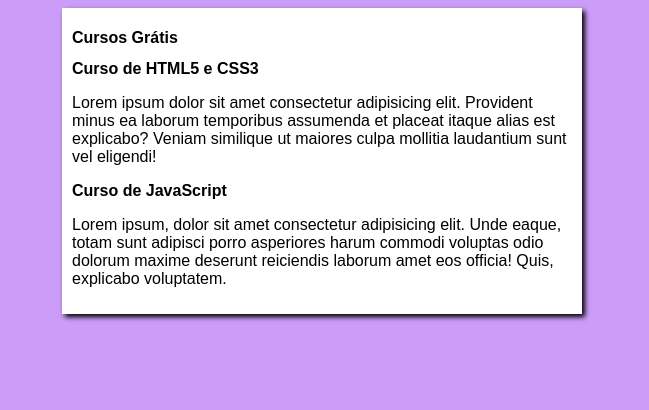
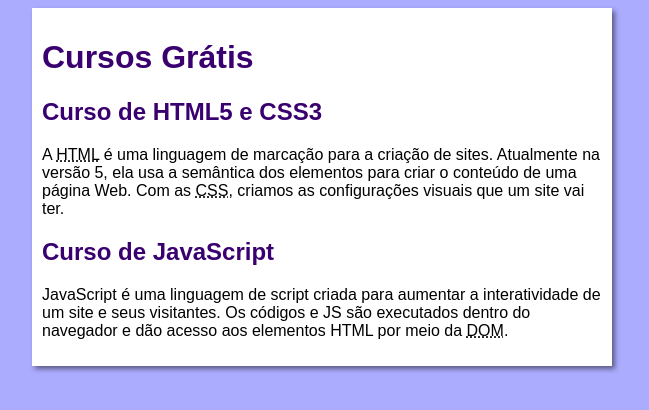
Before and after one commit to dscarrara/projeto-site, a plain HTML site: page index.html in a window 1280 px wide. Shown: the whole page, without its empty margins (318-967 px from the left). Drawn offline with Linux system fonts and the light colour scheme.

Commit message:
Novo conteúdo

```diff
--- a/estilos/style.css
+++ b/estilos/style.css
@@ -4,13 +4,24 @@
 }
 
 body {
-    background-color: rgb(204, 157, 248);
+    background-color: #acacff;
+
 }
 
 main {
     background-color: white;
-    width: 500px;
+    width: 560px;
     margin: auto;
-    box-shadow: 3px 3px 5px black;
     padding: 10px;
+    box-shadow: 3px 3px 5px rgba(0, 0, 0, 0.473);
 }
+
+h1 {
+    font-size: 2em;
+    color: rgb(58, 0, 112);
+}
+
+h2 {
+    font-size: 1.5em;
+    color: rgb(58, 0, 112);
+}
--- a/index.html
+++ b/index.html
@@ -13,12 +13,12 @@
             <h1>Cursos Grátis</h1>
         <article>
             <h2>Curso de HTML5 e CSS3</h2>
-            <p>Lorem ipsum dolor sit amet consectetur adipisicing elit. Provident minus ea laborum temporibus assumenda et placeat itaque alias est explicabo? Veniam similique ut maiores culpa mollitia laudantium sunt vel eligendi!</p>
+            <p>A <abbr title="HyperText Markup Language">HTML</abbr> é uma linguagem de marcação para a criação de sites. Atualmente na versão 5, ela usa a semântica dos elementos para criar o conteúdo de uma página Web. Com as <abbr title="Cascading Style Sheets">CSS</abbr>, criamos as configurações visuais que um site vai ter.</p>
             </p>
         </article>
         <article>
             <h2>Curso de JavaScript</h2>
-            <p>Lorem ipsum, dolor sit amet consectetur adipisicing elit. Unde eaque, totam sunt adipisci porro asperiores harum commodi voluptas odio dolorum maxime deserunt reiciendis laborum amet eos officia! Quis, explicabo voluptatem.</p>
+            <p>JavaScript é uma linguagem de script criada para aumentar a interatividade de um site e seus visitantes. Os códigos e JS são executados dentro do navegador e dão acesso aos elementos HTML por meio da <abbr title="Document Object Manipulation">DOM</abbr>.</p>
             </p>
         </article>
         </header>
```
